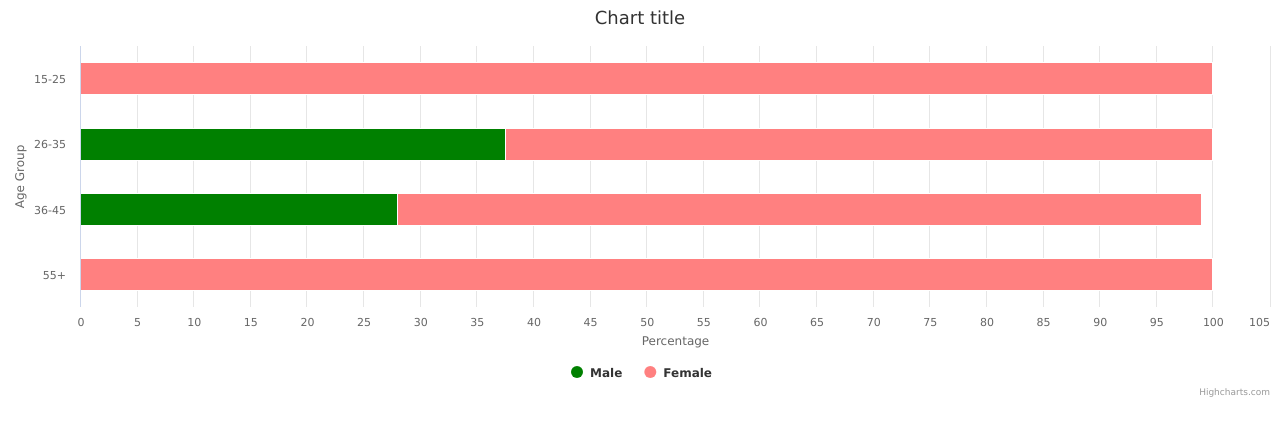
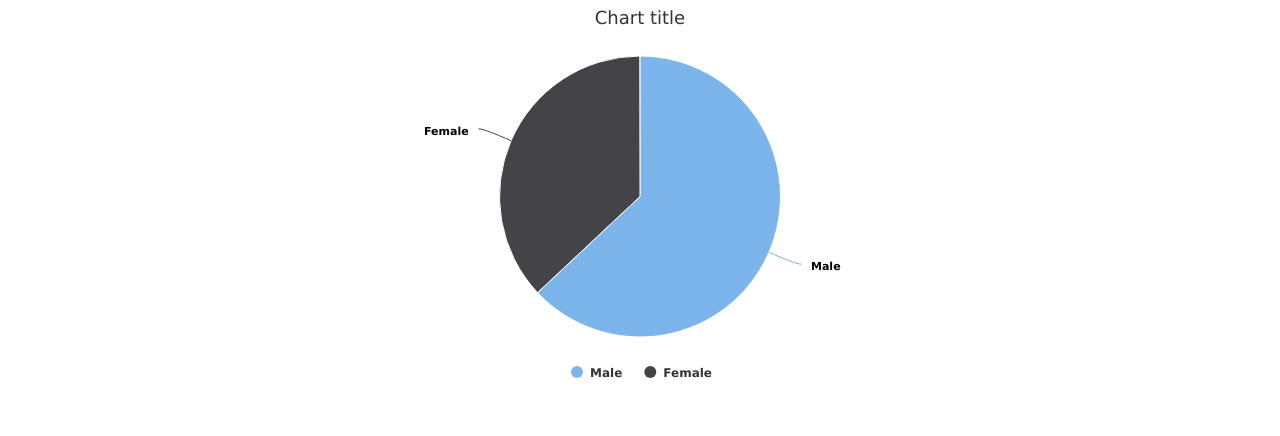
Before and after one commit to Gunjan1109/nivochartsdemo, a React (Create React App) app: page / in a window 1280 px wide. Shown: the top 436 px of the page. Built offline with nearby package versions, Linux system fonts and the light colour scheme.

Commit message:
add pie chart

```diff
--- a/src/App.js
+++ b/src/App.js
@@ -10,7 +10,7 @@ function App(props) {
   return (
     <>
     {/* <div style={{width: "600px", height: "500px"}}> */}
-    <InvertedStackedBar
+    <PieChart
     />
     {/* </div> */}
     {/* <Bar data={barData}/> */}
--- a/src/components/bar/options.js
+++ b/src/components/bar/options.js
@@ -28,6 +28,7 @@ export const barOptions = {
     },
     legend: {
        enabled: true,
+       symbolRadius: 0
     },
     credits: {
         enabled: false
--- a/src/components/inverted-bar/options.js
+++ b/src/components/inverted-bar/options.js
@@ -31,7 +31,8 @@ export const invertedBarOptions = {
     },
     legend: {
         y: 0,
-        maxHeight: 100
+        maxHeight: 100,
+        symbolRadius: 0
     },
     credits: {
         enabled: false
--- a/src/components/inverted-stacked-bar/options.js
+++ b/src/components/inverted-stacked-bar/options.js
@@ -17,7 +17,8 @@ export const invertedStackedOPtions = {
         }
     },
     legend: {
-        reversed: true
+        reversed: true,
+        symbolRadius: 0
     },
     plotOptions: {
         series: {
--- a/src/components/pie-chart/options.js
+++ b/src/components/pie-chart/options.js
@@ -1,7 +1,10 @@
+import { pieChartData } from "../../data";
+
 export const pieChartOptions = {
     chart: {
         type: 'pie'
     },
+    credits: false,
     tooltip: {
         pointFormat: '{series.name}: <b>{point.percentage:.1f}%</b>'
     },
@@ -15,32 +18,10 @@ export const pieChartOptions = {
             allowPointSelect: true,
             cursor: 'pointer',
             dataLabels: {
-                enabled: true
+                enabled: true,
             },
             showInLegend: true
         }
     },
-    series: [{
-        name: 'Brands',
-        colorByPoint: true,
-        data: [{
-            name: 'Chrome',
-            y: 74.77,
-        },  {
-            name: 'Edge',
-            y: 12.82
-        },  {
-            name: 'Firefox',
-            y: 4.63
-        }, {
-            name: 'Safari',
-            y: 2.44
-        }, {
-            name: 'Internet Explorer',
-            y: 2.02
-        }, {
-            name: 'Other',
-            y: 3.28
-        }]
-    }]
+    series: pieChartData
 }
--- a/src/data.js
+++ b/src/data.js
@@ -535,3 +535,15 @@ export const invertedStackeddata = {
     }]
 
 }
+
+export const pieChartData = [{
+  name: 'Contribution To Total Quantity',
+  colorByPoint: true,
+  data: [{
+      name: 'Male',
+      y: 63,
+  },  {
+      name: 'Female',
+      y: 37
+  }]
+}]
```
